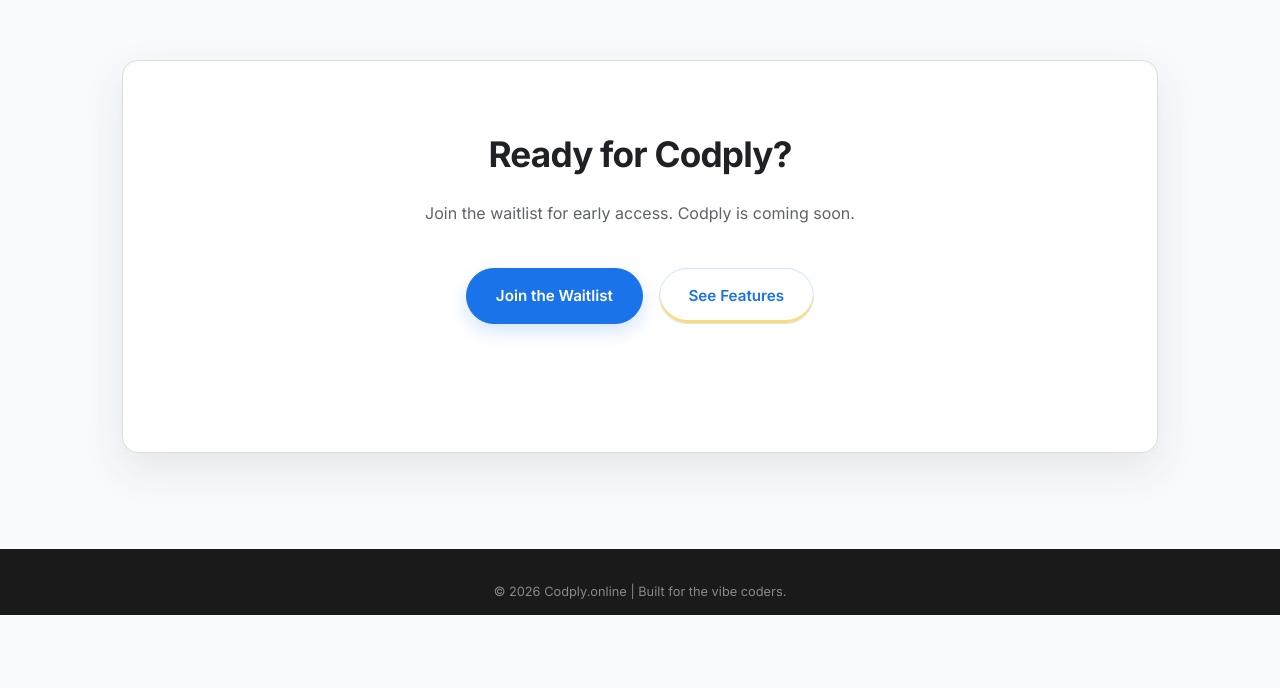
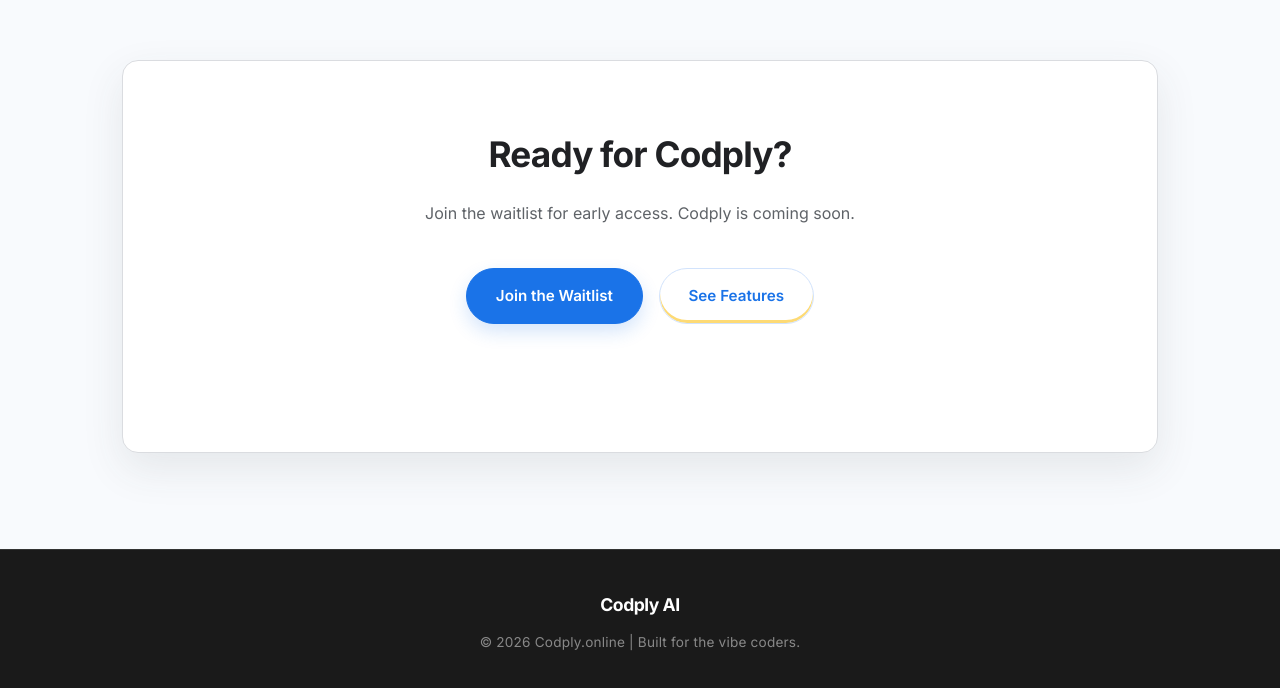
Before and after one commit to AwaisSDev/Codply, a website: page index.html in a window 1280 px wide. Shown: the part 3109-3797 px from the top of the page. Before the commit the page ends 3724 px from the top, so only its background shows below. Drawn offline with Linux system fonts and the light colour scheme.

Commit message:
Footer Fix

```diff
--- a/index.html
+++ b/index.html
@@ -619,36 +619,36 @@
 
         /* Footer */
         footer {
-            padding: 2rem 0 1rem !important;
-            /* Reduced overall footer height */
+            padding: 2.5rem 0;
+            /* Balanced padding for a professional feel */
             background: #1a1a1a;
+            /* Dark theme to match your UI */
+            border-top: 1px solid #333;
+            /* Subtle separation line */
             text-align: center;
         }
 
-        .footer-logo-container {
-            display: block;
-            /* Stack them vertically */
-            height: 120px;
-            /* Keep the logo small and controlled */
-            margin: 0 auto;
-        }
-
-        .footer-logo-container img {
-            height: 100%;
-            width: auto;
-            object-fit: contain;
-            display: block;
-            margin: 0 auto;
+        .footer-content {
+            display: flex;
+            flex-direction: column;
+            align-items: center;
+            gap: 0.5rem;
+        }
+
+        .footer-brand {
+            font-family: var(--font-display);
+            font-weight: 700;
+            font-size: 1.1rem;
+            color: #fff;
+            letter-spacing: -0.5px;
+            margin-bottom: 0.2rem;
         }
 
         footer p {
-            margin-top: 5px !important;
-            /* Forces a small, fixed gap regardless of image padding */
-            margin-bottom: 0 !important;
-            font-size: 0.8rem;
+            margin: 0 !important;
+            font-size: 0.85rem;
             color: #888;
-            line-height: 1;
-            /* Prevents line height from adding extra space */
+            letter-spacing: 0.2px;
         }
 
         /* Animations */
@@ -1388,7 +1388,10 @@
     </div>
     <footer>
         <div class="container">
-            <p>&copy; 2026 Codply.online | Built for the vibe coders.</p>
+            <div class="footer-content">
+                <div class="footer-brand">Codply AI</div>
+                <p>&copy; 2026 Codply.online | Built for the vibe coders.</p>
+            </div>
         </div>
     </footer>
     <script>
```
Also changed, not shown: 1 other file.
